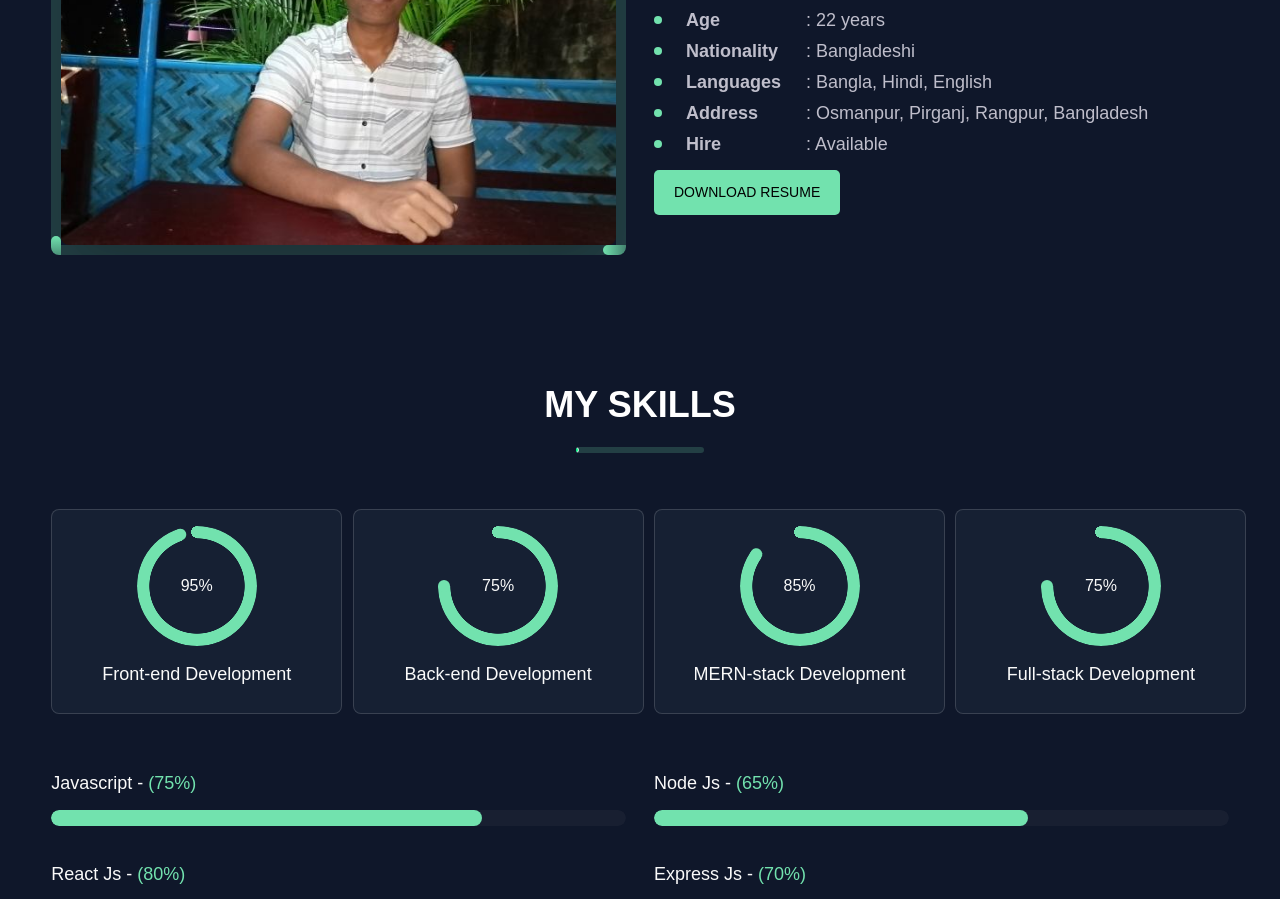
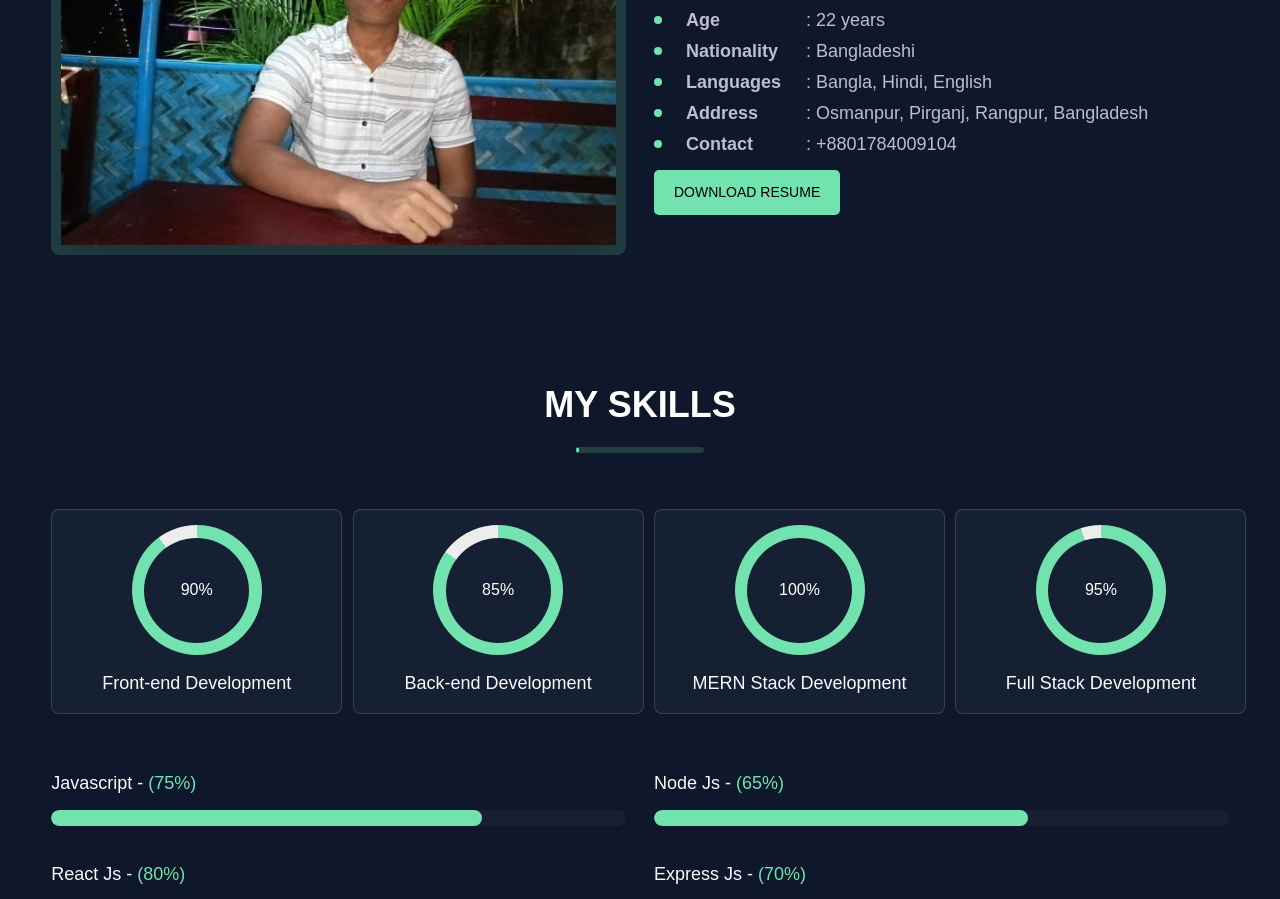
Before and after one commit to md-atiqurrahman/my-portfolio-website, a React (Create React App) app: page / in a window 1280 px wide. Shown: the part 1000-1899 px from the top of the page. Built offline with nearby package versions, Linux system fonts and the light colour scheme; a web font is replaced by a local one.

Commit message:
add static circle progress bar

```diff
--- a/package.json
+++ b/package.json
@@ -6,7 +6,6 @@
     "@testing-library/jest-dom": "^5.16.5",
     "@testing-library/react": "^13.4.0",
     "@testing-library/user-event": "^13.5.0",
-    "d3-ease": "^3.0.1",
     "daisyui": "^2.25.0",
     "react": "^18.2.0",
     "react-anchor-link-smooth-scroll": "^1.0.12",
--- a/src/Pages/Home/About/About.js
+++ b/src/Pages/Home/About/About.js
@@ -29,10 +29,10 @@ const About = () => {
                 <div className="hero-content grid grid-cols-2 gap-7 w-[92%] mx-auto pt-0 pb-0 px-0 ">
                     <div className='overflow-hidden rounded-lg'>
                         <div className='relative border-[10px] rounded-lg border-primary border-opacity-20'>
-                            <span className='bottom-anime absolute top-auto left-auto -bottom-2.5 h-2.5 w-10 rounded-full bg-gradient-to-r from-primary to-transparent'></span>
+                            {/* <span className='bottom-anime absolute top-auto left-auto -bottom-2.5 h-2.5 w-10 rounded-full bg-gradient-to-r from-primary to-transparent'></span>
                             <span className='left-anime absolute top-auto -left-2.5 h-10 w-2.5 rounded-full bg-gradient-to-b from-primary to-transparent'></span>
                             <span className='top-anime absolute right-auto -top-2.5 h-2.5 w-10 rounded-full bg-gradient-to-l from-primary to-transparent'></span>
-                            <span className='right-anime absolute bottom-auto -right-2.5 h-10 w-2.5 rounded-full bg-gradient-to-t from-primary to-transparent'></span>
+                            <span className='right-anime absolute bottom-auto -right-2.5 h-10 w-2.5 rounded-full bg-gradient-to-t from-primary to-transparent'></span> */}
                             <img src={img} className="w-[590px] h-[377px] rounded-lg shadow-2xl" alt='Atiqur Rahman' />
                         </div>
                     </div>
@@ -106,9 +106,9 @@ const About = () => {
                             <div className='list-circle'></div>
                             <div className='flex ml-[24px]'>
                                 <div className='w-[120px]'>
-                                    <strong>Hire </strong>
+                                    <strong>Contact </strong>
                                 </div>
-                                : Available
+                                : +8801784009104
                             </div>
                         </div>
                         <button onClick={handleDownload} className="resume-btn">Download Resume</button>
--- a/src/Pages/Home/Banner/Banner.js
+++ b/src/Pages/Home/Banner/Banner.js
@@ -25,7 +25,7 @@ const Banner = () => {
                     />
                 </h1>
                 <div className='w-[70%] text-center mb-[28px]'>
-                    <p className='text-[#bfbecb] text-[18px] leading-[1.5] font-normal opacity-[1]'>I am a mern stack web developer. I can provide clean, re-useable and organized code. I can also make faster web application by using JavaScript only.</p>
+                    <p className='text-[#bfbecb] text-[18px] leading-[1.5] font-normal opacity-[1]'>I am a MERN Stack Web Developer. I can provide clean, re-useable and organized code. I can also make faster web application by using ReactJS only.</p>
                 </div>
                 <div>
                     <ul className='icon-container flex gap-4'>
--- /dev/null
+++ b/src/Pages/Home/Skills/SkillCard/SkillCard.js
@@ -0,0 +1,23 @@
+import React from 'react';
+
+const SkillCard = ({name, value}) => {
+
+    return (
+        <div className='card w-[291px] h-[205px] text-center'>
+            <div className='mb-[15px]'>
+                <div className="container">
+                    <div className='circular-progress' style={{ background: `conic-gradient(#72e2ae  ${value * 3.6}deg, #ededed 0deg)`}}>
+                        <span className='progress-value text-white'>
+                            {value}%
+                        </span>
+                    </div>
+                </div>
+            </div>
+            <h5 className='text-[#fafafa] text-[18px] leading-[1.5] font-medium'>
+               {name}
+            </h5>
+        </div>
+    );
+};
+
+export default SkillCard;
--- a/src/Pages/Home/Skills/Skills.css
+++ b/src/Pages/Home/Skills/Skills.css
@@ -1,26 +1,30 @@
-.card{
+.card {
     padding: 16px;
     border: 1px solid rgba(255, 255, 255, 0.15);
     border-radius: 8px;
     backdrop-filter: blur(12px);
     background-color: #162033;
     transition: 0.5s ease-in-out;
-}
-.card:hover{
-   transform: translateY(-6px);
-}
-
-.container{
     display: flex;
     justify-content: center;
     align-items: center;
 }
+
+.card:hover {
+    transform: translateY(-6px);
+}
+
+.container {
+    display: flex;
+    justify-content: center;
+    align-items: center;
+}
+
 .circular-progress{
     position: relative;
-    width: 150px;
-    height: 150px;
+    width: 130px;
+    height: 130px;
     border-radius: 50%;
-    background: conic-gradient(#72e2ae 3.6deg, #ededed 0deg);
     display: flex;
     justify-content: center;
     align-items: center;
@@ -29,8 +33,8 @@
 .circular-progress::before{
     content: '';
     position: absolute;
-    width: 125px;
-    height: 125px;
+    width: 105px;
+    height: 105px;
     border-radius: 50%;
     background: #162033;
 }
--- a/src/Pages/Home/Skills/Skills.js
+++ b/src/Pages/Home/Skills/Skills.js
@@ -1,30 +1,11 @@
 import React from 'react';
+import SkillCard from './SkillCard/SkillCard';
 import './Skills.css';
-import CountUp from 'react-countup';
 
 
 
 const Skills = () => {
-    window.onload = function () {
-        let circularProgress = document.querySelector('.circular-progress');
-        const progressValue = document.querySelector('.progress-value');
 
-        let startValue = 0,
-            endValue = 95,
-            speed = 30;
-
-        const progress = setInterval(() => {
-            startValue++;
-
-
-            progressValue.textContent = `${startValue}%`;
-            circularProgress.style.background = `conic-gradient(#72e2ae ${startValue * 3.6}deg, #ededed 0deg)`
-
-            if (startValue === endValue) {
-                clearInterval(progress)
-            }
-        }, speed);
-    }
 
   return (
     <section id='skills' className='bg-[#0f172a] pt-[128px]'>
@@ -36,50 +17,13 @@ const Skills = () => {
       </div>
       <div>
         <div className='grid grid-cols-4 gap-7 pb-[56px] w-[92%] mx-auto'>
-                    <div className='card w-[291px] h-[205px] text-center'>
-                        <div className='mb-[15px]'>
-                            {/* <div className="container">
-                                <div className="circular-progress">
-                                    <span className="progress-value text-white text-[30px] font-semibold">0%</span>
+          <SkillCard name='Front-end Development' value={90}></SkillCard>
+          <SkillCard name='Back-end Development' value={85}></SkillCard>
+          <SkillCard name='MERN Stack Development' value={100}></SkillCard>
+          <SkillCard name='Full Stack Development' value={95}></SkillCard>
+
         </div>
-                            </div> */}
 
-
-                            <div className="radial-progress text-primary" style={{ "--value": 95, "--size": '120px' }}>
-
-                                <div className='text-[#fafafa]'>
-                                    <CountUp start={0} end={95} duration={2} enableScrollSpy={true} scrollSpyDelay={50}>
-                                        {({ countUpRef }) => (
-                                            <div>
-                                                <span ref={countUpRef} />
-                                                <span>%</span>
-                                            </div>
-                                        )}
-                                    </CountUp>
-                                </div>
-                            </div>
-                        </div>
-                        <h5 className='text-[#fafafa] text-[18px] leading-[1.5] font-medium'>Front-end Development</h5>
-                    </div>
-                    <div className='card w-[291px] h-[205px] text-center'>
-                        <div className='mb-[15px]'>
-                            <div className="radial-progress text-primary" style={{ "--value": 75, "--size": '120px' }}><span className='text-[#fafafa]'>75%</span> </div>
-                        </div>
-                        <h5 className='text-[#fafafa] text-[18px] leading-[1.5] font-medium'>Back-end Development</h5>
-                    </div>
-                    <div className='card w-[291px] h-[205px] text-center'>
-                        <div className='mb-[15px]'>
-                            <div className="radial-progress text-primary" style={{ "--value": 85, "--size": '120px' }}><span className='text-[#fafafa]'>85%</span> </div>
-                        </div>
-                        <h5 className='text-[#fafafa] text-[18px] leading-[1.5] font-medium'>MERN-stack Development</h5>
-                    </div>
-                    <div className='card w-[291px] h-[205px] text-center'>
-                        <div className='mb-[15px]'>
-                            <div className="radial-progress text-primary" style={{ "--value": 75, "--size": '120px' }}><span className='text-[#fafafa]'>75%</span> </div>
-                        </div>
-                        <h5 className='text-[#fafafa] text-[18px] leading-[1.5] font-medium'>Full-stack Development</h5>
-                    </div>
-                </div>
         <div className='grid grid-cols-2 gap-7  w-[92%] mx-auto'>
           <div>
             <h5 className='text-[#fafafa] text-[18px] leading-[1.5] font-medium mb-[12px]'>
```
Also changed, not shown: 1 other file (tests, documents, lock files or other folders). Lines whose indentation alone changed are shown as unchanged.
